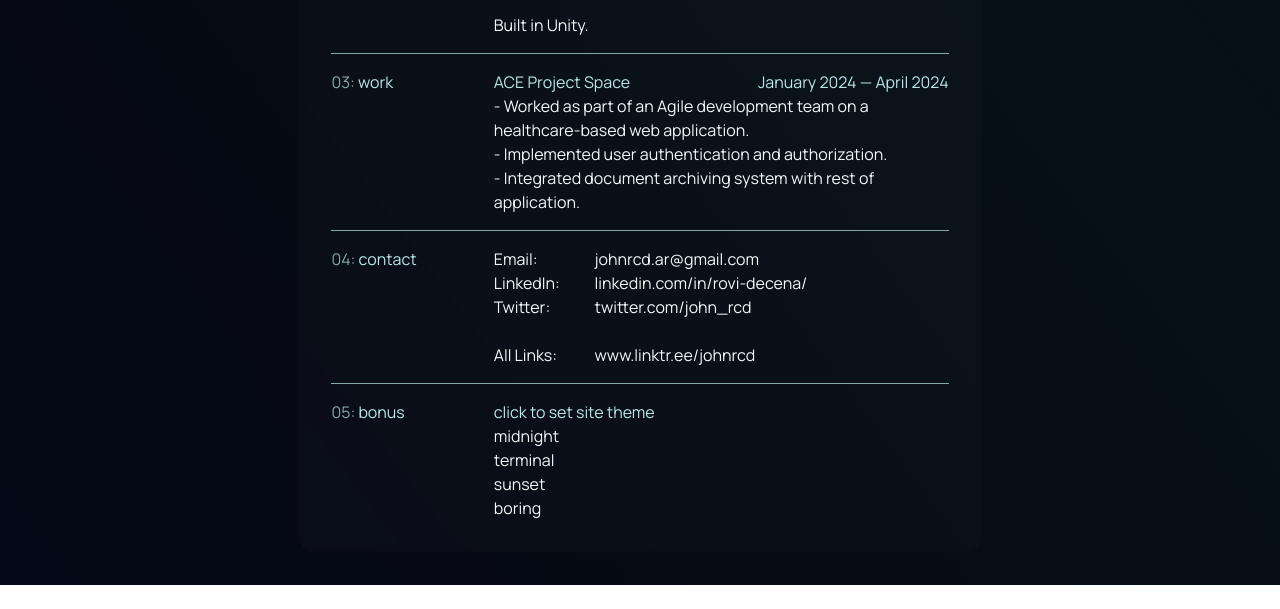
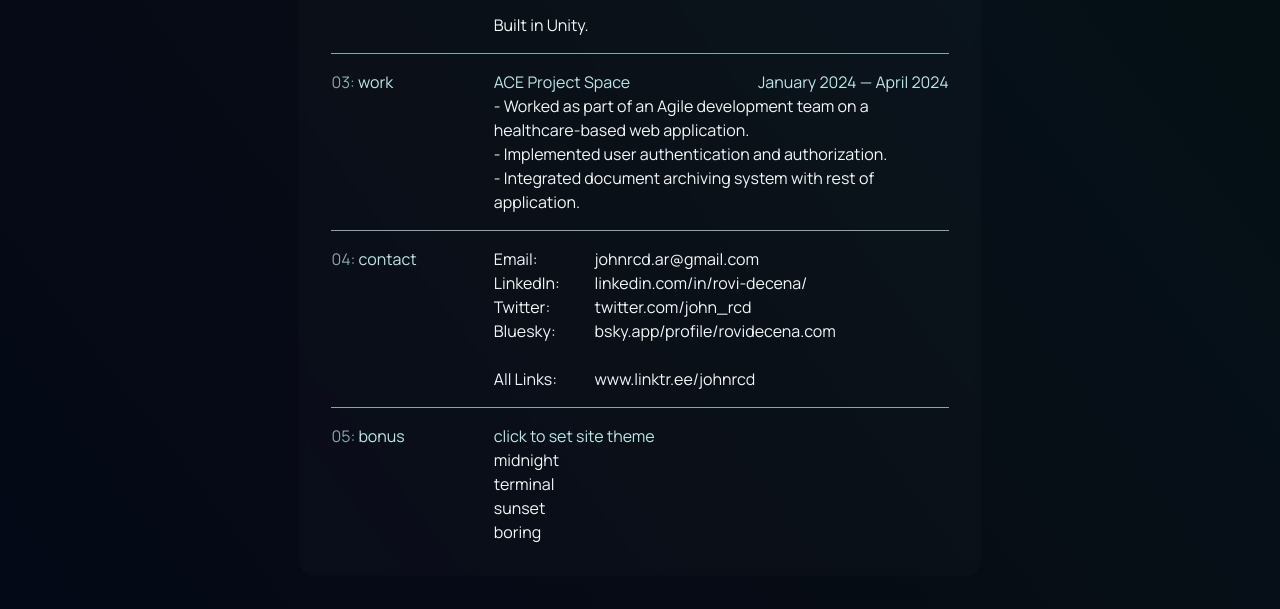
Before and after one commit to johnrcd/rovi_portfolio_v3, a website built with Vite: page index.html in a window 1280 px wide. Shown: the part 1358-1967 px from the top of the page. Before the commit the page ends 1943 px from the top, so only its background shows below. Built offline with nearby package versions, Linux system fonts and the light colour scheme.

Commit message:
added bluesky to socials

```diff
--- a/index.html
+++ b/index.html
@@ -158,6 +158,16 @@
                         </a>
                     </li>
                     <li>
+                        <p>Bluesky:</p>
+                        <a
+                            class="contact_link"
+                            href="https://bsky.app/profile/rovidecena.com">
+                            <span class="short_link">bsky.app/profile/rovidecena.com</span>
+                            <span class="long_link" >bsky.app/profile/rovidecena.com</span>
+                            <span class="super_short_link">@rovidecena.com</span>
+                        </a>
+                    </li>
+                    <li>
                         <p></p>
                     </li>
                     <li>
```
